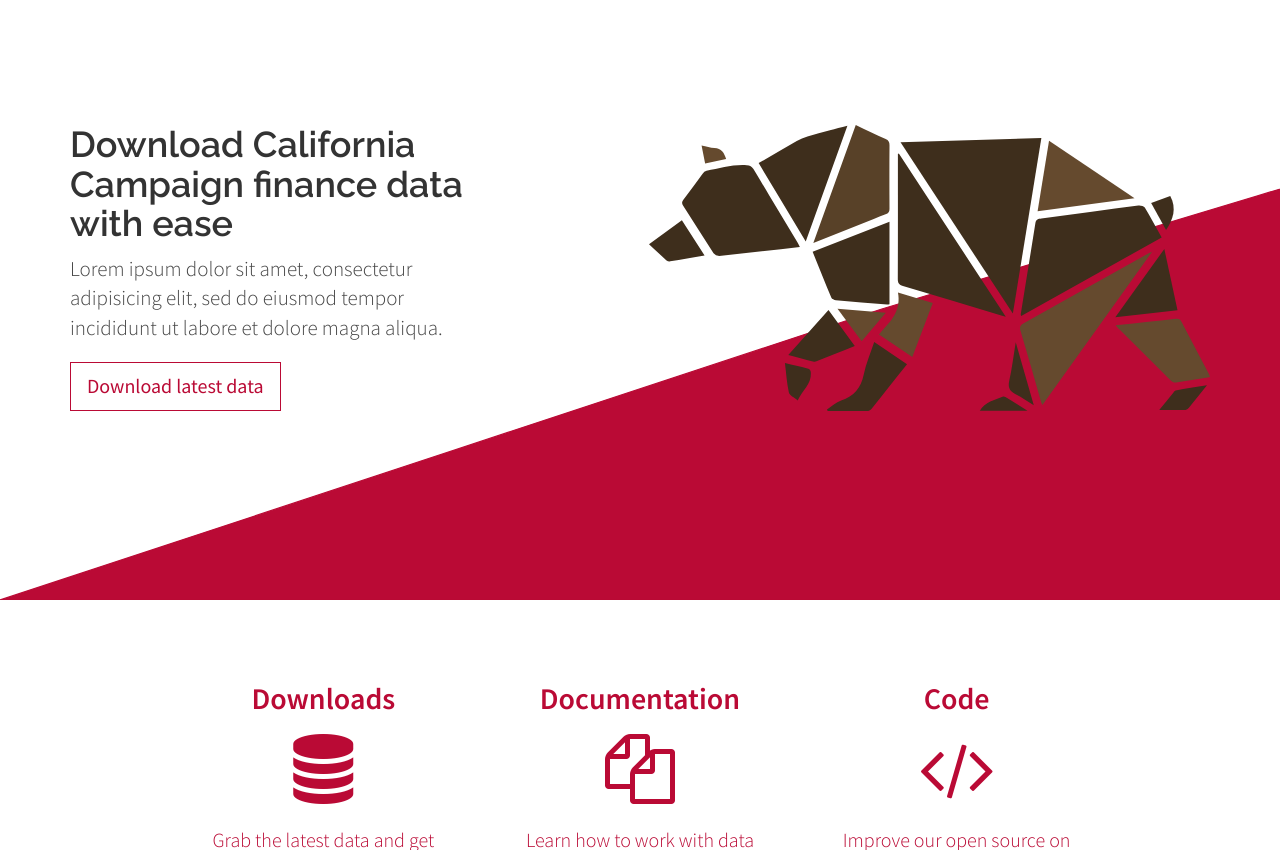
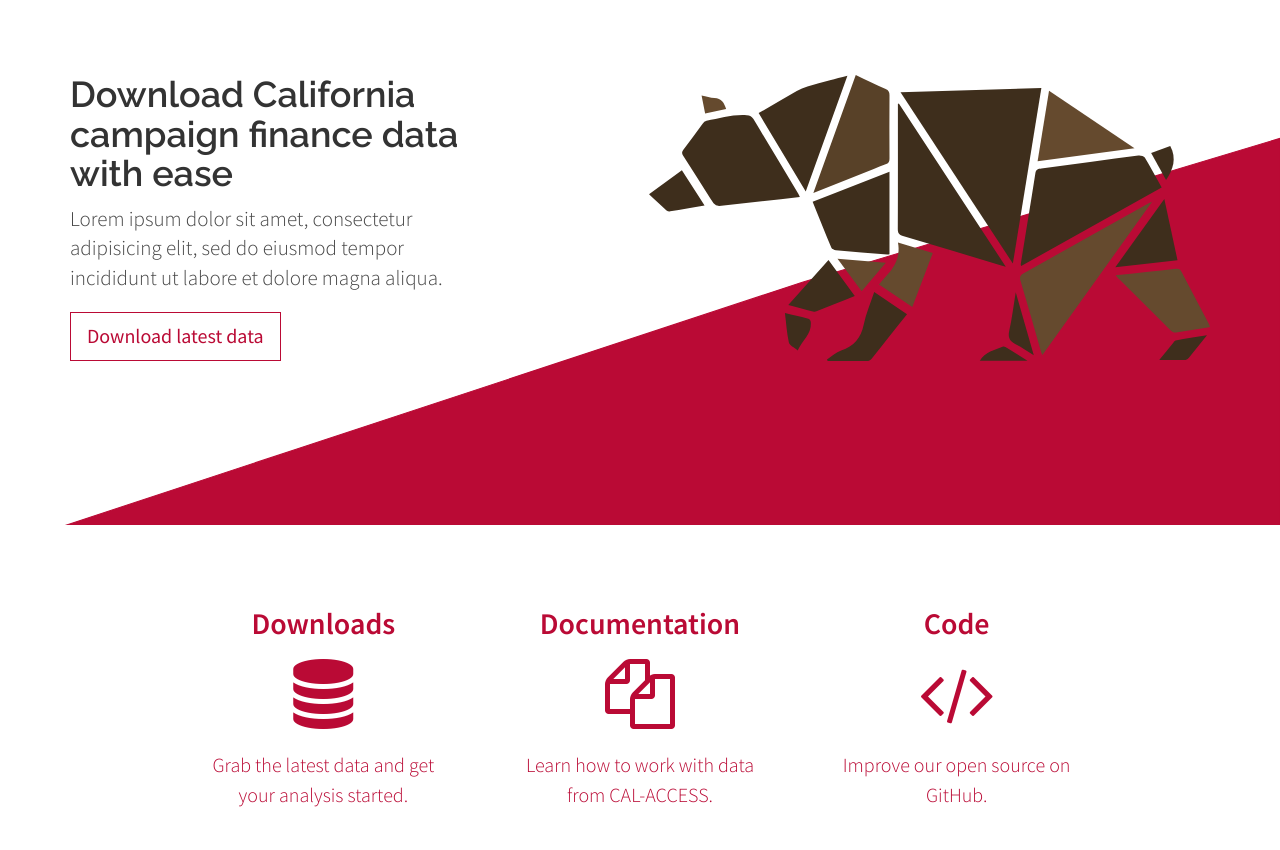
Before and after one commit to palewire/django-calaccess-downloads-website, a Django app: template calaccess_website/templates/calaccess_website/home.html in a window 1280 px wide. Shown: the part 60-910 px from the top of the page. Run offline with Django 3.2, Linux system fonts and the light colour scheme; the template is opened without the code that fills it, so the values that code supplies are empty; some libraries are stand-ins or nearby versions.

Commit message:
hed tweak

```diff
--- a/calaccess_website/static/calaccess_website/css/main.css
+++ b/calaccess_website/static/calaccess_website/css/main.css
@@ -306,7 +306,7 @@ td.center, th.center{
     margin-top: 0;
 }
 .hero {
-  min-height: 600px;
+  min-height: 525px;
   background-image: url('/static/calaccess_website/images/bg.svg');
   background-size: cover;
   background-repeat: no-repeat;
@@ -317,7 +317,7 @@ td.center, th.center{
 }
 
 .hero .lead-container {
-  margin-top: 125px;
+  margin-top: 75px;
   background-image: url('/static/calaccess_website/images/brown-geobear.svg');
   background-repeat: no-repeat;
   background-position-x: 100%;
--- a/calaccess_website/templates/calaccess_website/home.html
+++ b/calaccess_website/templates/calaccess_website/home.html
@@ -10,7 +10,7 @@
   <div class="container">
     <div class="lead-container">
       <div>
-        <h1>Download California Campaign finance data with ease</h1>
+        <h1>Download California campaign finance data with ease</h1>
         <p class="lead">
             Lorem ipsum dolor sit amet, consectetur adipisicing elit, sed do eiusmod tempor incididunt ut labore et dolore magna aliqua.
         </p>
```
